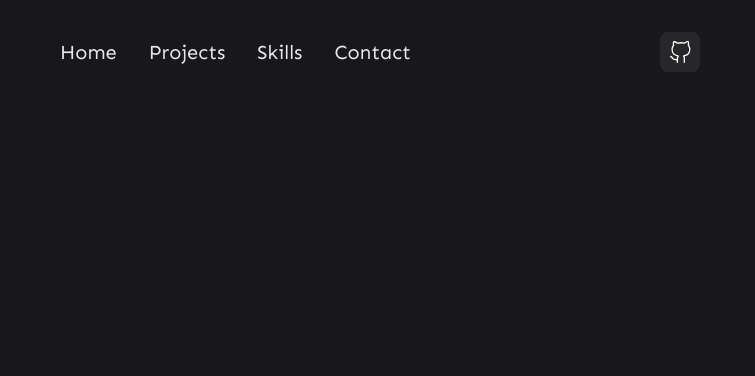
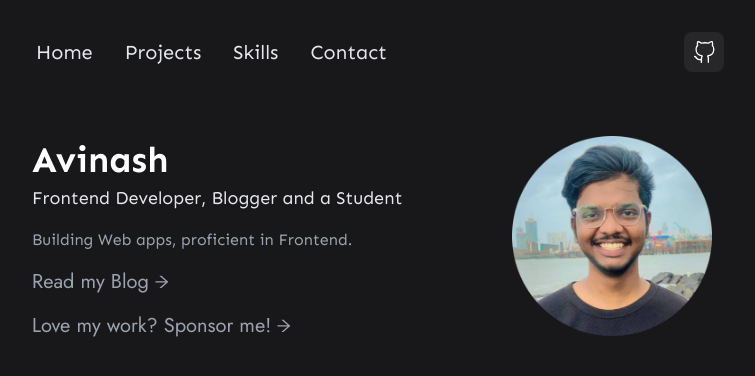
Before and after one commit to avinashprj/portfolio, a Next.js app: page / in a window 1280 px wide. Shown: the top 376 px of the page, without its empty margins (268-1023 px from the left). Built offline with nearby package versions, Linux system fonts and the light colour scheme.

Commit message:
✨ added About component

```diff
--- /dev/null
+++ b/components/About/About.tsx
@@ -0,0 +1,40 @@
+import Image from 'next/image';
+import Link from 'next/link';
+import React from 'react';
+import { AiOutlineArrowRight } from 'react-icons/ai';
+import type { NextComponentType } from 'next';
+
+export const About: NextComponentType = () => (
+  <section className="my-8 flex flex-row items-center justify-between px-3">
+    <div>
+      <h1 className="text-4xl font-bold text-white">Avinash</h1>
+      <p className="mt-1 text-lg">Frontend Developer, Blogger and a Student</p>
+      <p className="mt-4 text-gray-400">
+        Building Web apps, proficient in Frontend.
+      </p>
+      <Link href="https://blog.anurag.tech" passHref>
+        <a
+          className="group mt-4 flex cursor-pointer flex-row items-center gap-1 font-jost text-xl text-gray-400 transition-all duration-150 hover:text-white"
+          target="_blank"
+          rel="noopener noreferrer"
+        >
+          Read my Blog
+          <AiOutlineArrowRight className="text-[1.1rem] duration-150 group-hover:ml-1 rounded-full" />
+        </a>
+      </Link>
+      <Link href="https://www.buymeacoffee.com/avinashprj" passHref>
+        <a
+          className="group mt-4 flex cursor-pointer flex-row items-center gap-1 font-jost text-xl text-gray-400 transition-all duration-150 hover:text-white"
+          target="_blank"
+          rel="noopener noreferrer"
+        >
+          Love my work? Sponsor me!
+          <AiOutlineArrowRight className="text-[1.1rem] duration-150 group-hover:ml-1 rounded-full" />
+        </a>
+      </Link>
+    </div>
+    <div className="hidden custom:block">
+      <Image src="/assets/myself.png" width="200" height="200" alt="avatar" />
+    </div>
+  </section>
+);
--- a/components/Header/Header.tsx
+++ b/components/Header/Header.tsx
@@ -7,7 +7,7 @@ import { headerLinks } from './header.linksData';
 
 export const Header: NextComponentType = () => (
   <header>
-    <nav className="font-sen py-4 sm:py-8 flex flex-row items-center justify-between text-gray-200 mx-[1.5rem]">
+    <nav className="py-4 sm:py-8 flex flex-row items-center justify-between mx-[0.5rem] sm:mx-0">
       <h1 className="sm:hidden">Avinash</h1>
       <ul className="hidden sm:flex">
         {headerLinks.map((linkItem) => (
--- a/components/index.tsx
+++ b/components/index.tsx
@@ -1,4 +1,5 @@
 import { Header } from './Header/Header';
 import { TextLink } from './TextLinks/TextLinks';
+import { About } from './About/About';
 
-export { Header, TextLink };
+export { Header, TextLink, About };
--- a/pages/index.tsx
+++ b/pages/index.tsx
@@ -1,11 +1,12 @@
-import Head from 'next/head';
 import type { NextPage } from 'next';
-import Image from 'next/image';
-import { Header } from '../components';
+import { About, Header } from '../components';
 
 const Home: NextPage = () => (
   <div className="px-2 sm:px-8 md:px-24 lg:px-48 xl:px-72">
     <Header />
+    <main>
+      <About />
+    </main>
   </div>
 );
 
--- a/styles/globals.css
+++ b/styles/globals.css
@@ -9,5 +9,7 @@
 @layer base {
   body {
     @apply bg-zinc-900;
+    @apply text-gray-200;
+    font-family: sen, system-ui, sans-serif;
   }
 }
```
Also changed, not shown: public/assets/myself.png (added).
